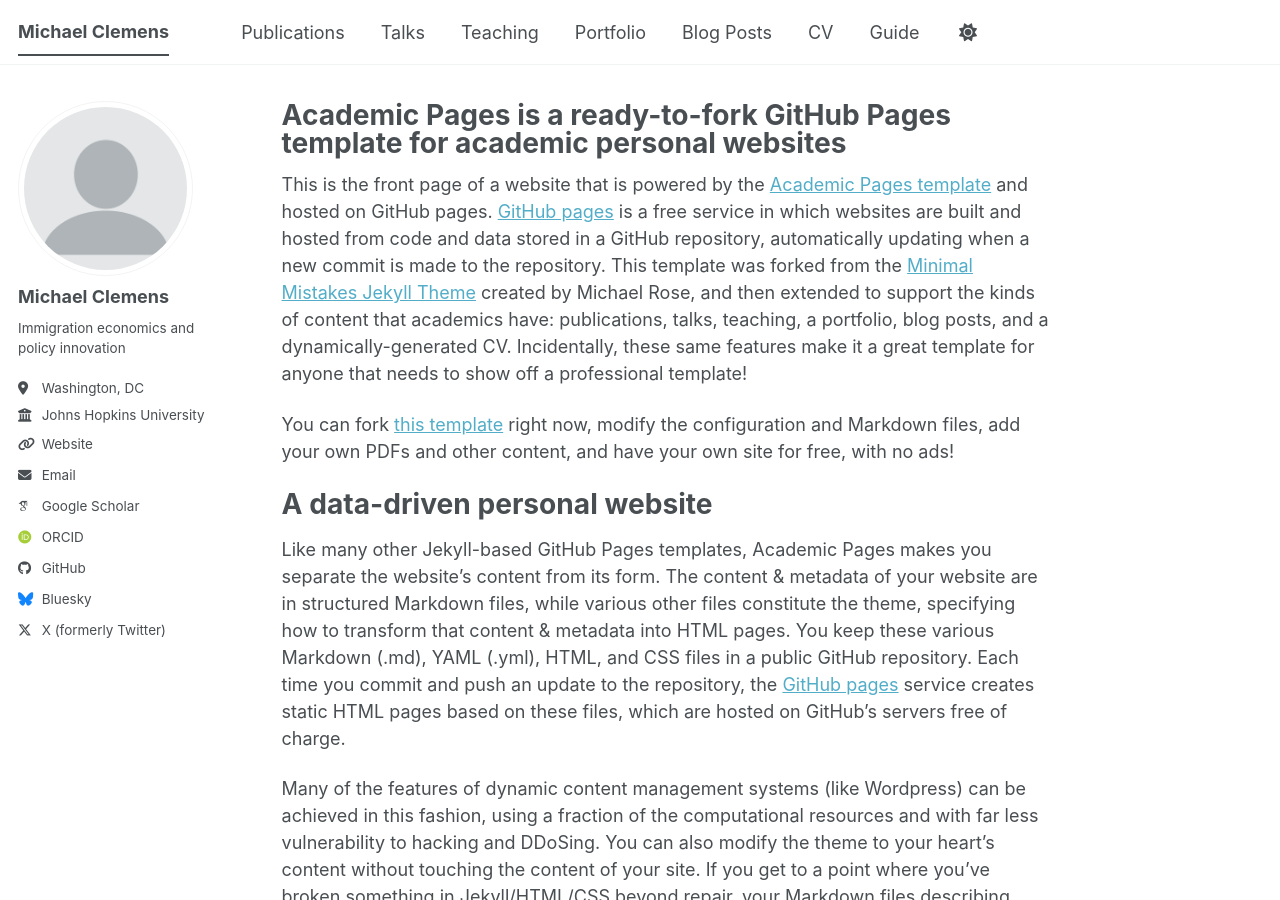
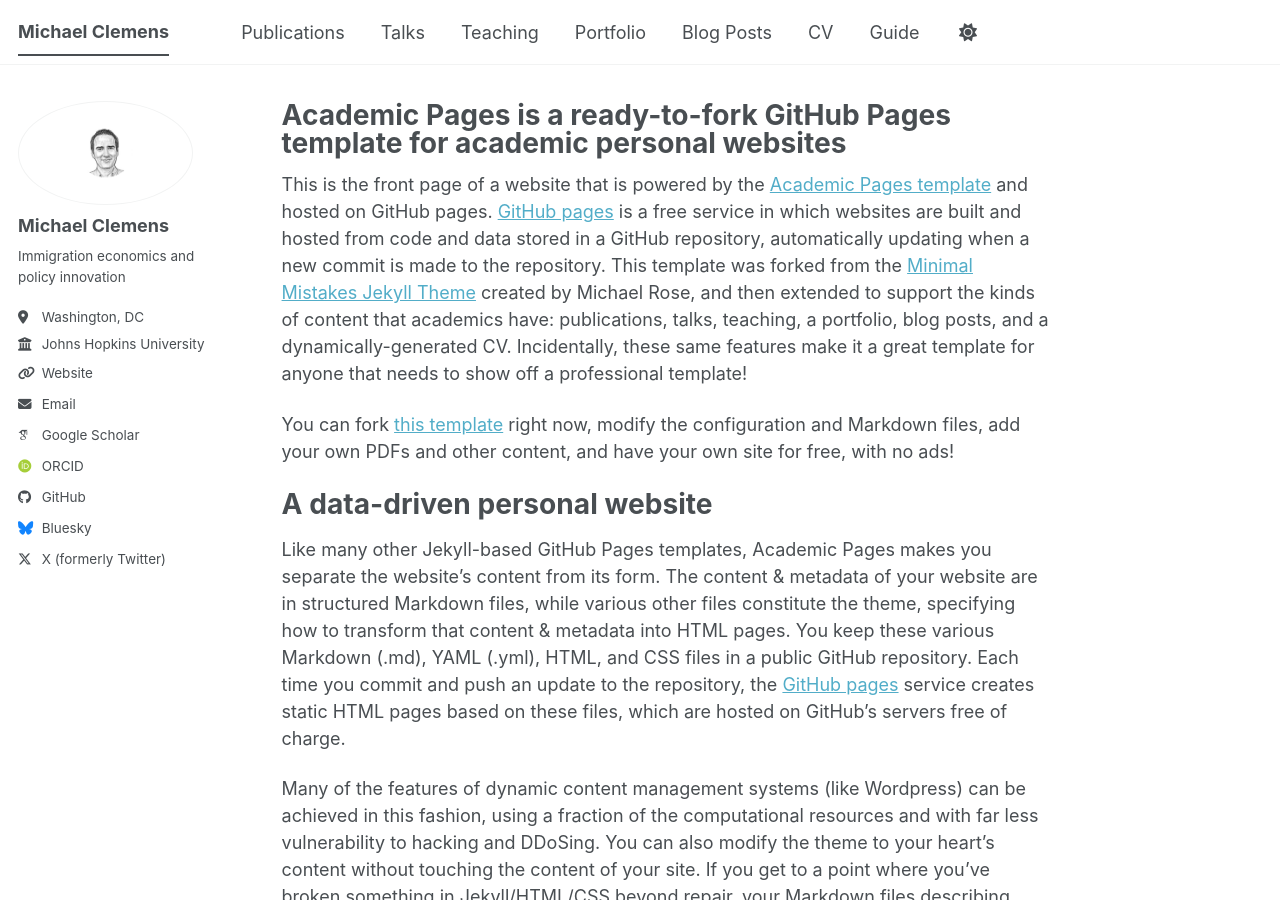
Before and after one commit to mcleme25/mcleme25.github.io, a Jekyll site: the page built from _pages/about.md, in a window 1280 px wide and 900 px high. Built offline with Jekyll 4.4.1, drawn with Linux system fonts in a browser that asks for light colours; some web fonts are replaced; a script bundle is joined from its source files by our own code; library files that are not in the unit come from our copies.

Commit message:
Update _config.yml

```diff
--- a/_config.yml
+++ b/_config.yml
@@ -23,7 +23,7 @@
 #               Additional customization can be done by editing /_includes/author-profile.html
 author:
   # Biographic information
-  avatar           : "profile.png"
+  avatar           : "mc hedcut small.png"
   name             : "Michael Clemens"
   pronouns         : # example: "she/her"
   bio              : "Immigration economics and policy innovation"
```
